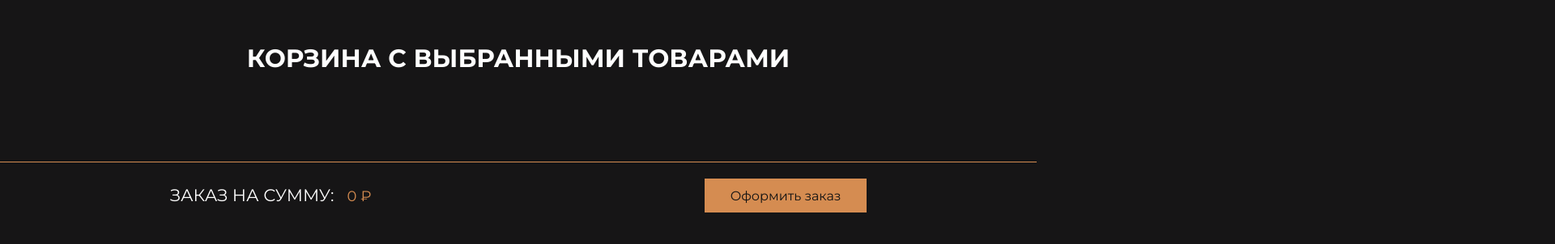
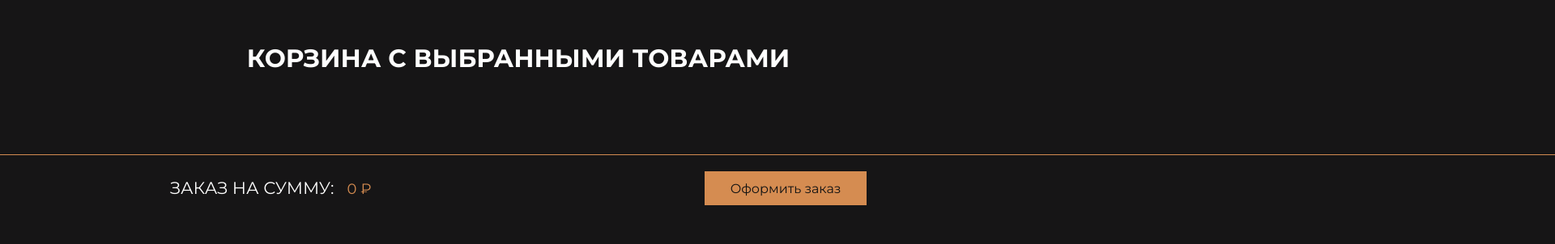
Before and after one commit to julia-popova-s/module-react, a React (Create React App) app: page /shoplist in a window 1280 px wide. Shown: the top 302 px of the page at 81% size, 1920 px wide, since content can reach past the window. Built offline with nearby package versions, Linux system fonts and the light colour scheme.

Commit message:
added a full width stripe

```diff
--- a/src/App.js
+++ b/src/App.js
@@ -4,7 +4,7 @@ import React, { createContext, useState } from "react";
 import { Routes, Route } from "react-router-dom";
 import BasketPage from "./components/pages/basketPage";
 import ProductsPage from "./components/pages/productsPage";
-import NotFound from "./components/pages/NotFound";
+import NotFound from "./components/pages/notFoundPage/";
 export const Context = createContext();
 function App() {
   const [data, setData] = useState([]);
--- a/src/components/elements/basketList/BasketListWrap.styled.js
+++ b/src/components/elements/basketList/BasketListWrap.styled.js
@@ -1,7 +1,23 @@
 import styled from "styled-components";
 const BasketListWrap = styled.section`
-  border-bottom: 1px solid var(--color-basic);
   width: 100%;
-  padding-bottom: 86.5px;
+  padding-bottom: 77.5px;
+  overflow-x: auto;
+  max-height: calc(100vh - 113.5px - 90px);
+
+  ::-webkit-scrollbar {
+    width: 8px;
+  }
+
+  ::-webkit-scrollbar-track {
+    background: var(--color-basic);
+    border-radius: 20px;
+  }
+
+  ::-webkit-scrollbar-thumb {
+    background-color: var(--color-back);
+    border-radius: 20px;
+    border: 2px solid #212121;
+  }
 `;
 export default BasketListWrap;
--- a/src/components/pages/NotFound.js
+++ /dev/null
@@ -1,4 +0,0 @@
-function NotFound() {
-  return <div>Такой страницы не существует</div>;
-}
-export default NotFound
--- a/src/components/pages/basketPage/BasketPage.js
+++ b/src/components/pages/basketPage/BasketPage.js
@@ -21,11 +21,9 @@ function BasketPage() {
         onDelete={(id) =>
           setData(() => {
             const index = data.findIndex((elem) => elem.id === id);
-            const newListProducts = [
-              ...data.slice(0, index),
-              ...data.slice(index + 1),
-            ];
-            return newListProducts;
+            if (index !== -1) {
+              return [...data.slice(0, index), ...data.slice(index + 1)];
+            }
           })
         }
       />
--- a/src/components/pages/basketPage/_basket.scss
+++ b/src/components/pages/basketPage/_basket.scss
@@ -2,7 +2,6 @@
   color: $white;
   max-width: 1440px;
   margin: 0 auto;
-
 
   .container {
     max-width: 920px;
@@ -11,6 +10,8 @@
   }
 
   .header {
+
+
     &__title {
       @include setFontSize(700, 31px, 38px);
       text-transform: uppercase;
@@ -20,6 +21,30 @@
     }
   }
 
+  .footer {
+
+    box-sizing: border-box;
+    border-top: 1px solid $color-basic;
+    position: relative;
+
+    &::before,
+    &::after {
+      content: "";
+      width: 100%;
+      height: 1px;
+      top: -1px;
+      background-color: $color-basic;
+      position: absolute;
+    }
+
+    &::before {
+      right: 100%;
+    }
+
+    &::after {
+      left: 100%;
+    }
+  }
 
   .footer-block {
     display: flex;
--- /dev/null
+++ b/src/components/pages/notFoundPage/NotFound.js
@@ -0,0 +1,9 @@
+import "./index.scss";
+function NotFound() {
+  return (
+    <div className="not-found">
+      <div className="container">Такой страницы не существует</div>
+    </div>
+  );
+}
+export default NotFound;
--- /dev/null
+++ b/src/components/pages/notFoundPage/_not-found.scss
@@ -0,0 +1,12 @@
+.not-found {
+  font-family: $font-family;
+  color: $white;
+  max-width: 1440px;
+  margin: 0 auto;
+}
+
+.container {
+  max-width: 1360px;
+  padding: 30px;
+  margin: 0 auto;
+}
--- /dev/null
+++ b/src/components/pages/notFoundPage/index.js
@@ -0,0 +1,2 @@
+import NotFound from "./NotFound";
+export default NotFound;
--- /dev/null
+++ b/src/components/pages/notFoundPage/index.scss
@@ -0,0 +1,3 @@
+@import "../styles/variables";
+@import "../styles/base";
+@import "./not-found";
--- a/src/components/pages/styles/_base.scss
+++ b/src/components/pages/styles/_base.scss
@@ -7,4 +7,5 @@
 body {
   font-family: 'Montserrat', sans-serif;
   background-color: $color-back;
+  overflow-x: hidden;
 }
```
